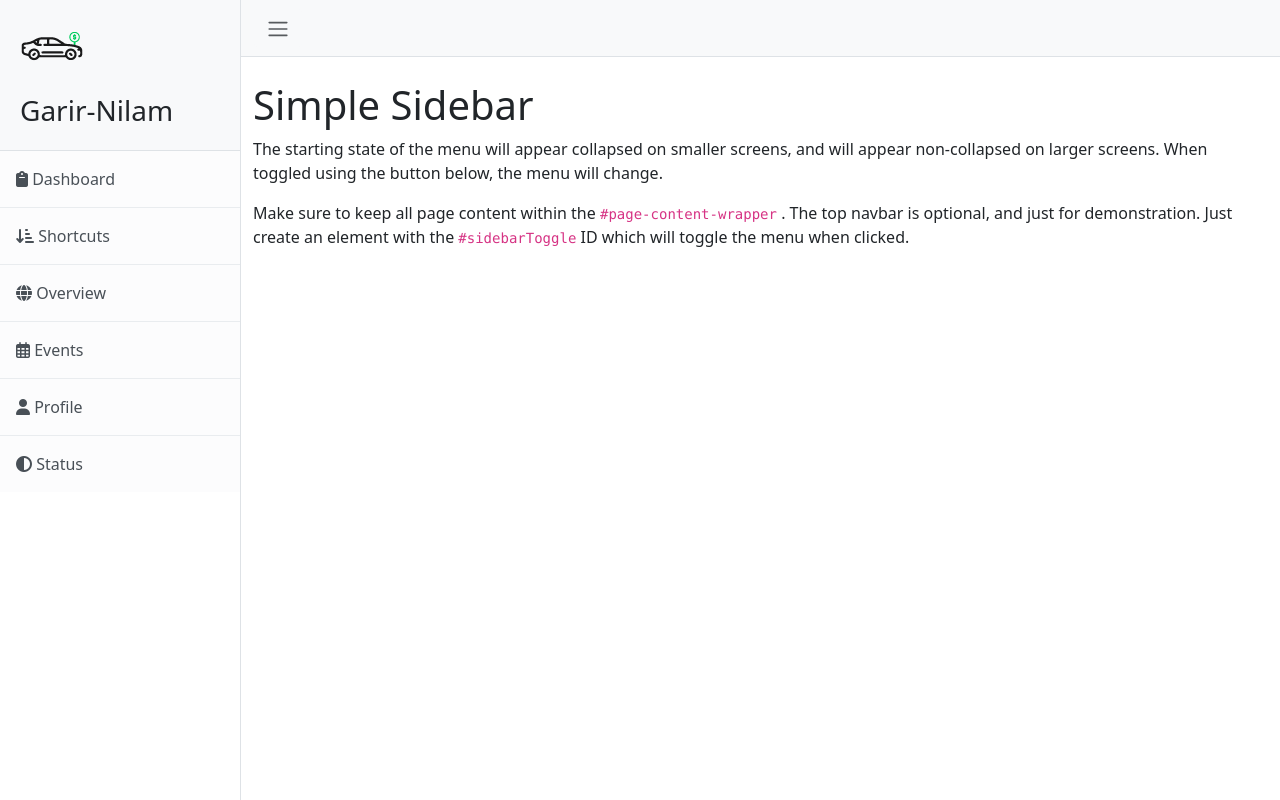
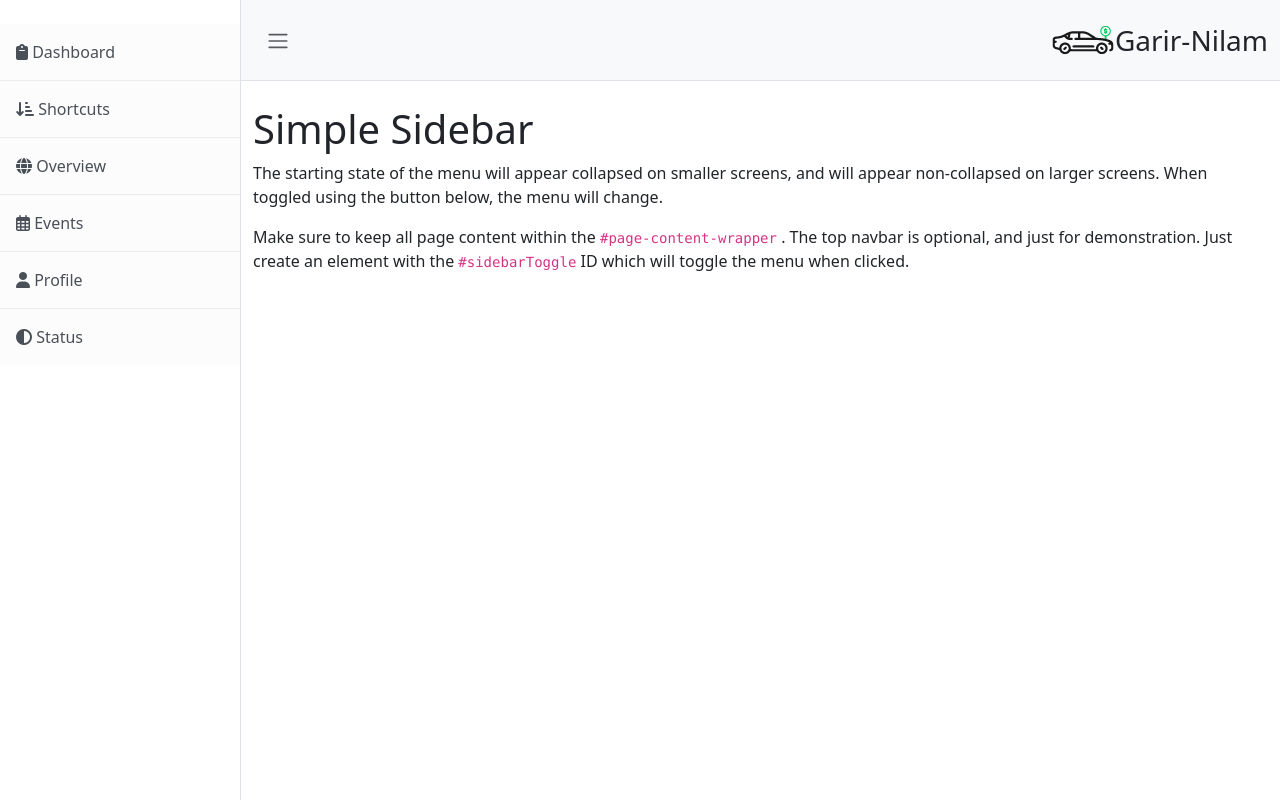
Before and after one commit to msi-soriff/TS-Bootstrap-sidebar-, a website: page index.html in a window 1280 px wide. Drawn offline with nearby package versions, Linux system fonts and the light colour scheme.

Commit message:
slight-change

```diff
--- a/index.html
+++ b/index.html
@@ -20,13 +20,7 @@
     <div class="d-flex" id="wrapper">
       <!-- Sidebar-->
       <div class="border-end bg-white" id="sidebar-wrapper">
-        <div class="sidebar-heading border-bottom bg-light">
-          <div>
-            <img src="./assets/logo.png" alt="" srcset="" />
-            <h3 class="mt-3">Garir-Nilam</h3>
-          </div>
-        </div>
-        <div class="list-group list-group-flush">
+        <div class="list-group list-group-flush mt-4">
           <a
             class="list-group-item list-group-item-action list-group-item-light p-3"
             href="#!"
@@ -69,8 +63,13 @@
             <button class="btn btn-light" id="sidebarToggle">
               <span class="navbar-toggler-icon"></span>
             </button>
+            <div class="d-flex justify-content-start">
+              <img src="./assets/logo.png" alt="" srcset="" />
+              <h3 class="mt-3">Garir-Nilam</h3>
+            </div>
           </div>
         </nav>
+
         <!-- Page content-->
         <div class="container-fluid">
           <h1 class="mt-4">Simple Sidebar</h1>
```
